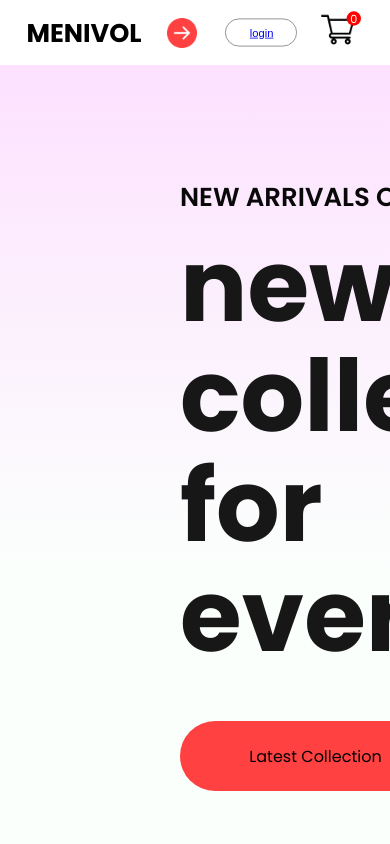
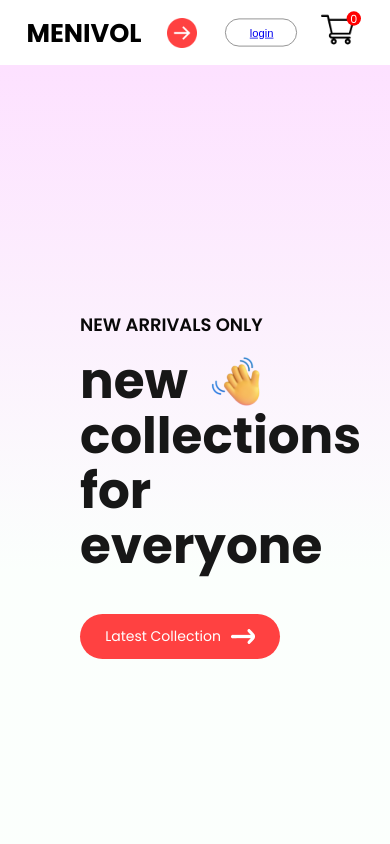
Before and after one commit to panda-codes/e-commerce, a React (Create React App) app in the folder frontend/: page / in a window 390 px wide. Shown: the top 844 px of the page. Built offline with nearby package versions, Linux system fonts and the light colour scheme.

Commit message:
hero component media query done

```diff
--- a/frontend/src/Components/Hero/Hero_module.css
+++ b/frontend/src/Components/Hero/Hero_module.css
@@ -49,6 +49,7 @@
     height: 70px;
     border-radius: 75px;
     margin-top: 30px;
+    color: #fff;
     background-color: #ff4141;
 }
 
@@ -60,7 +61,119 @@
 }
 
 .hero_right img{
-    width: 53%;
+    width: 350px;
     margin-left: -150px;
     margin-bottom: -70px;
 }
+
+@media (max-width:1280px) {
+
+    .hero_left{
+        padding: 100px;
+    }
+    .hero_left h2{
+        font-size: 22px;
+    }
+    .hero_left p{
+        font-size: 60px;
+    }
+
+    .hero-hand-icon img{
+        width: 80px;
+    }
+
+    .hero-left-btn{
+        width: 250px;
+        height: 60px;
+        margin-top: 20px;
+        padding: 20px 5px;
+        gap: 10px;
+        font-size: 18px;
+    }
+
+    .hero_right img{
+        width: 310px;
+    }
+}
+
+
+@media (max-width:1024px) {
+
+    .hero_left{
+        padding: 80px;
+    }
+    .hero_left h2{
+        font-size: 20px;
+    }
+    .hero_left p{
+        font-size: 50px;
+    }
+
+    .hero-hand-icon img{
+        width: 65px;
+    }
+
+    .hero-left-btn{
+        width: 220px;
+        height: 50px;
+        padding: 20px 5px;
+        font-size: 16px;
+    }
+
+    .hero_right img{
+        width: 280px;
+    }
+}
+
+@media (max-width:800px) {
+
+    .hero_left{
+        padding: 80px;
+    }
+    .hero_left h2{
+        font-size: 16px;
+    }
+    .hero_left p{
+        font-size: 40px;
+    }
+
+    .hero-hand-icon img{
+        width: 50px;
+    }
+
+    .hero-left-btn{
+        width: 175px;
+        height: 40px;
+        padding: 20px 5px;
+        font-size: 13px;
+    }
+
+    .hero_right img{
+        width: 250px;
+    }
+}
+
+
+@media (max-width:500px) {
+
+    .hero{
+        flex-direction: column;
+    }
+    .hero_right{
+        display: none;
+    }
+    .hero_left h2{
+        font-size: 18px;
+    }
+    .hero_left p{
+        font-size: 50px;
+    }
+    .hero-hand-icon img{
+        width: 55px;
+    }
+    .hero-left-btn{
+        width: 200px;
+        height: 45px;
+        font-size: 14px;
+    }
+}
```
